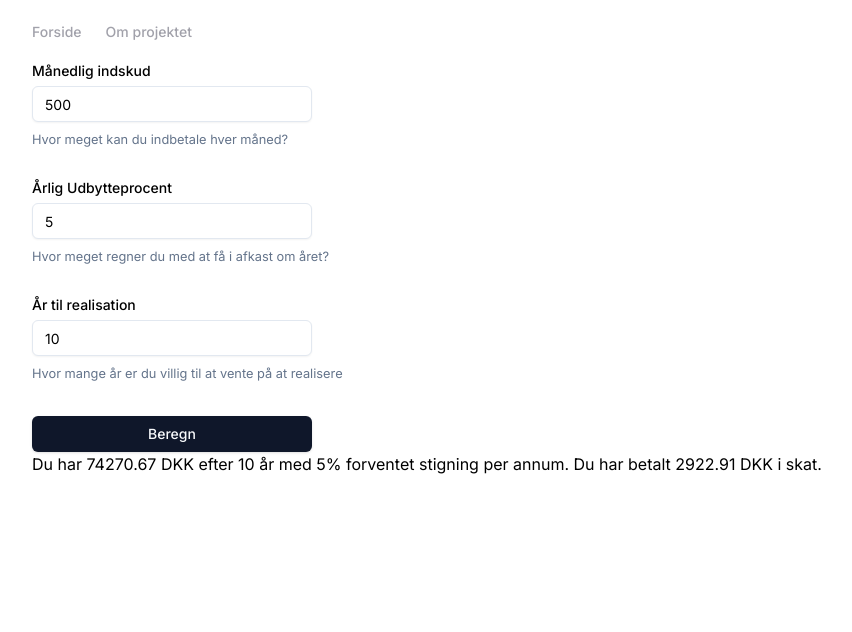
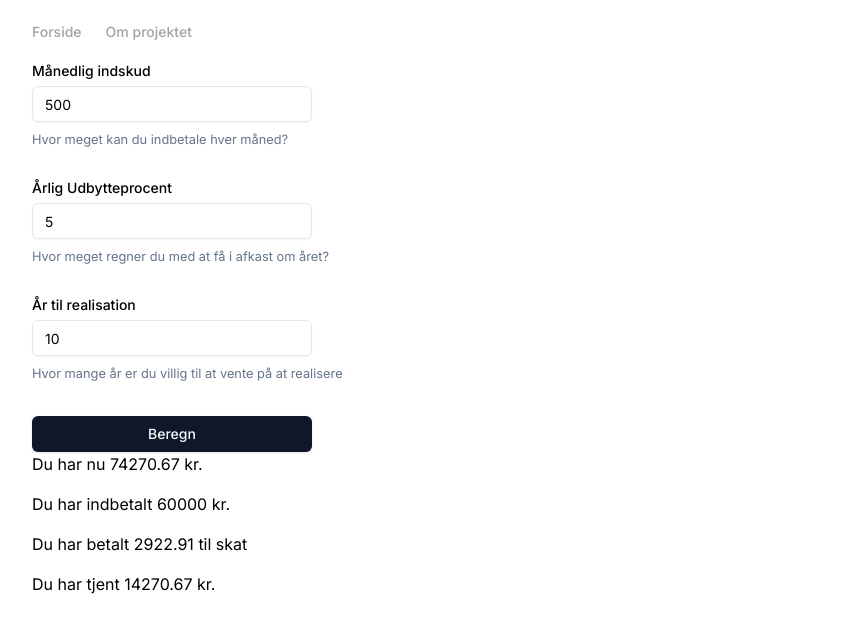
Before and after one commit to barrybtw/aktiesparekonto, a Next.js app: page / in a window 1280 px wide. Both pictures are taken after a click on the button "Beregn". Shown: the top 632 px of the page, without its empty margins (16-868 px from the left). Built offline with nearby package versions, Linux system fonts and the light colour scheme.

Commit message:
Calculator working correctly

```diff
--- a/components/projections.tsx
+++ b/components/projections.tsx
@@ -3,21 +3,23 @@
 import { useCalculatorStore } from '@/stores/calculator-store';
 import { useMemo } from 'react';
 
-type years = Partial<{
+type YearsData = Partial<{
   [key: number]: {
-    value_this_year: number;
-    profit_this_year: number;
-    taxes_to_pay_this_year: number;
-  };
-}>;
-type months = Partial<{
-  [key: number]: {
-    value_this_month: number;
-    profit_this_month: number;
+    valueThisYear: number;
+    profitThisYear: number;
+    taxesToPayThisYear: number;
+    monthsThisYear: MonthsData;
   };
 }>;
 
-const taxes_yearly_rate = 0.17 as const;
+type MonthsData = Partial<{
+  [key: number]: {
+    valueThisMonth: number;
+    profitThisMonth: number;
+  };
+}>;
+
+const taxesYearlyRate = 0.17 as const;
 
 export default function Projections() {
   const {
@@ -27,68 +29,90 @@ export default function Projections() {
     ..._setters
   } = useCalculatorStore();
 
-  const { value, taxes, stores } = useMemo(() => {
-    let monthStore = {} as months;
-    let yearStore = {} as years;
+  const { finalValue, finalTaxes, allYearsWithMonthsInside } = useMemo(() => {
+    // Initialize data stores
+    let monthStore = {} as MonthsData;
+    let yearStore = {} as YearsData;
 
-    if (isNaN(monthlyPayment)) return { value: 0, taxes: 0 };
+    // Check if monthly payment is not a number, return early
+    if (isNaN(monthlyPayment)) {
+      return { finalValue: 0, finalTaxes: 0 };
+    }
 
-    let from_start_to_end = 0;
-    let taxes_from_start_to_end = 0;
+    // Calculate monthly interest rate
+    const monthlyRate = 1 + estimatedReturnInPercent / 100 / 12;
 
-    let monthly_rate = 1 + estimatedReturnInPercent / 100 / 12;
+    // Initialize variables for final value and taxes
+    let fromStartToEnd = 0;
+    let taxesFromStartToEnd = 0;
 
+    // Loop through the specified number of years
     [...Array(yearsToLookAhead ?? 0)].forEach((_, year) => {
-      let profit_this_year = 0;
+      let profitThisYear = 0;
+
+      // Loop through 12 months for each year
       [...Array(12)].forEach((_, month) => {
-        let profit_this_month = 0;
-        // Ignore the first month since the you don't get the interest until the end of the month
-        if (month != 0 || year != 0)
-          profit_this_month =
-            from_start_to_end * monthly_rate - from_start_to_end;
+        let profitThisMonth = 0;
 
-        from_start_to_end += monthlyPayment + profit_this_month;
+        // Ignore the first month since you don't get the interest until the end of the month
+        if (month !== 0 || year !== 0) {
+          profitThisMonth = fromStartToEnd * monthlyRate - fromStartToEnd;
+        }
 
-        profit_this_year += profit_this_month;
+        // Calculate the total amount after adding monthly payment and interest
+        fromStartToEnd += monthlyPayment + profitThisMonth;
 
+        // Track the profit earned this year
+        profitThisYear += profitThisMonth;
+
+        // Store the data for the current month
         monthStore[month] = {
-          value_this_month: from_start_to_end,
-          profit_this_month: profit_this_month,
+          valueThisMonth: fromStartToEnd,
+          profitThisMonth: profitThisMonth,
         };
       });
 
       // Pay yearly taxes
-      let tax_to_pay = profit_this_year * taxes_yearly_rate;
-      taxes_from_start_to_end += tax_to_pay;
-      from_start_to_end -= tax_to_pay;
+      const taxToPay = profitThisYear * taxesYearlyRate;
+      taxesFromStartToEnd += taxToPay;
+      fromStartToEnd -= taxToPay;
 
+      // Store data for the current year
       yearStore[year] = {
-        value_this_year: from_start_to_end,
-        profit_this_year: profit_this_year,
-        taxes_to_pay_this_year: tax_to_pay,
+        valueThisYear: fromStartToEnd,
+        profitThisYear: profitThisYear,
+        taxesToPayThisYear: taxToPay,
+        monthsThisYear: { ...monthStore },
       };
     });
 
     return {
-      value: from_start_to_end.toFixed(2),
-      taxes: taxes_from_start_to_end.toFixed(2),
-      stores: {
-        monthStore,
-        yearStore,
-      },
+      finalValue: fromStartToEnd.toFixed(2) ?? 0,
+      finalTaxes: taxesFromStartToEnd.toFixed(2),
+      allYearsWithMonthsInside: yearStore,
     };
   }, [monthlyPayment, estimatedReturnInPercent, yearsToLookAhead]);
 
-  if (isNaN(monthlyPayment) || isNaN(yearsToLookAhead)) return null;
+  // Check if monthly payment or years to look ahead are not numbers, return null
+  if (isNaN(monthlyPayment) || isNaN(yearsToLookAhead)) {
+    return null;
+  }
 
-  console.table(stores?.monthStore);
-  console.table(stores?.yearStore);
+  console.log(allYearsWithMonthsInside);
 
   return (
     <div className='flex flex-col space-y-4'>
-      Du har {value} DKK efter {yearsToLookAhead} år med{' '}
-      {estimatedReturnInPercent}% forventet stigning per annum. Du har betalt{' '}
-      {taxes} DKK i skat.
+      <p>Du har nu {finalValue} kr.</p>
+      <p>Du har indbetalt {monthlyPayment * 12 * yearsToLookAhead} kr.</p>
+      <p>Du har betalt {(finalTaxes as number).toLocaleString()} til skat</p>
+      <p>
+        Du har tjent{' '}
+        {(
+          (finalValue as number) -
+          monthlyPayment * 12 * yearsToLookAhead
+        ).toFixed(2)}{' '}
+        kr.
+      </p>
     </div>
   );
 }
```
